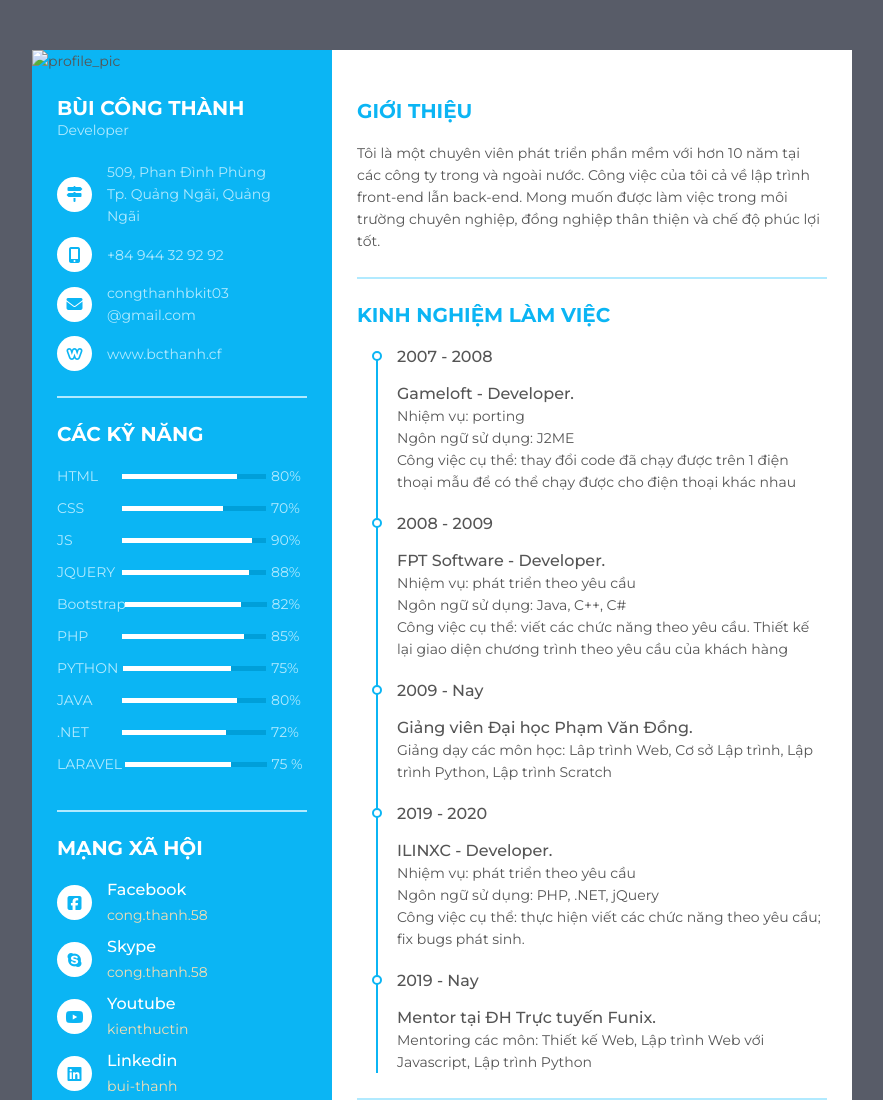
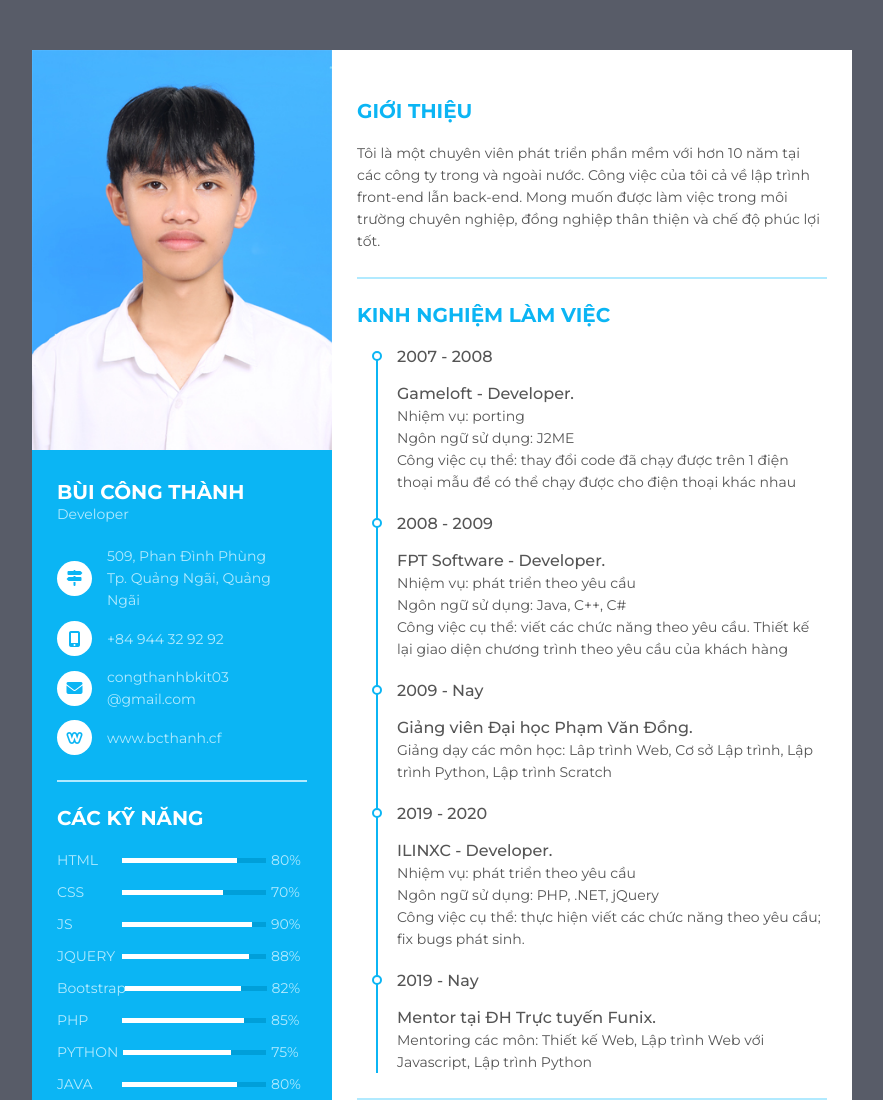
Before and after one commit to nct359/cvcanhtrung, a plain HTML site: page index.html in a window 1280 px wide. Shown: the top 1100 px of the page, without its empty margins (158-1041 px from the left). Drawn offline with Linux system fonts and the light colour scheme.

Commit message:
Update index.html

```diff
--- a/index.html
+++ b/index.html
@@ -12,7 +12,7 @@
 <div class="resume">
 <div class="resume_left">
  <div class="resume_profile">
-   <img src="avatar.jpg" alt="profile_pic">
+   <img src="avt.jpg" alt="profile_pic">
  </div>
  <div class="resume_content">
    <div class="resume_item resume_info">
```
